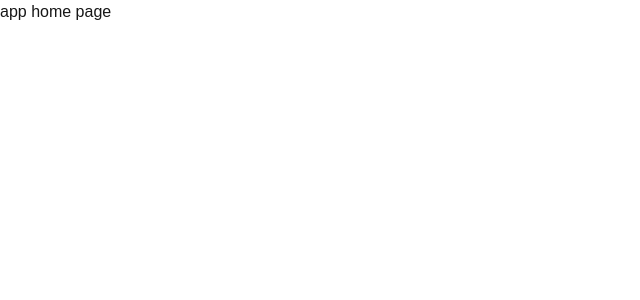
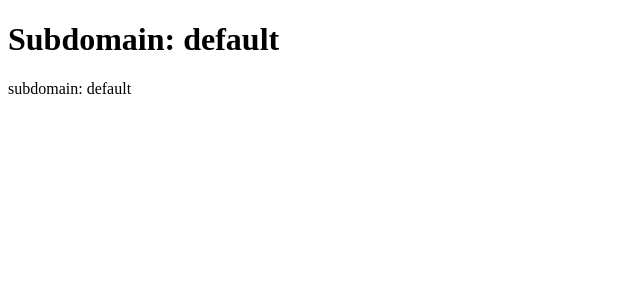
Before and after one commit to ciruz/meinereifen.at-subdomain-test, a Next.js app: page / in a window 1280 px wide. Shown: the top 300 px of the page, without its empty margins (0-640 px from the left). Built offline with nearby package versions, Linux system fonts and the light colour scheme; no server answers.

Commit message:
subdomain

```diff
--- a/src/app/layout.tsx
+++ b/src/app/layout.tsx
@@ -1,33 +1,18 @@
-import type { Metadata } from "next";
-import localFont from "next/font/local";
-import "./globals.css";
-
-const geistSans = localFont({
-  src: "./fonts/GeistVF.woff",
-  variable: "--font-geist-sans",
-  weight: "100 900",
-});
-const geistMono = localFont({
-  src: "./fonts/GeistMonoVF.woff",
-  variable: "--font-geist-mono",
-  weight: "100 900",
-});
-
-export const metadata: Metadata = {
-  title: "Create Next App",
-  description: "Generated by create next app",
-};
+// app/layout.tsx
+import { cookies } from "next/headers";
 
 export default function RootLayout({
   children,
-}: Readonly<{
+}: {
   children: React.ReactNode;
-}>) {
+}) {
+  const cookieStore = cookies();
+  const subdomain = cookieStore.get("x-subdomain") || "default";
+
   return (
     <html lang="en">
-      <body
-        className={`${geistSans.variable} ${geistMono.variable} antialiased`}
-      >
+      <body>
+        <h1>Subdomain: {subdomain}</h1>
         {children}
       </body>
     </html>
--- a/src/app/page.tsx
+++ b/src/app/page.tsx
@@ -1,3 +1,8 @@
-export default function Home() {
-  return <div>app home page</div>;
+import { cookies } from "next/headers";
+
+export default async function Page() {
+  const cookieStore = await cookies();
+  const subdomain = cookieStore.get("x-subdomain")?.value || "default";
+
+  return <div>subdomain: {subdomain}</div>;
 }
```
Also changed, not shown: middleware.ts (+15 -26 lines).
